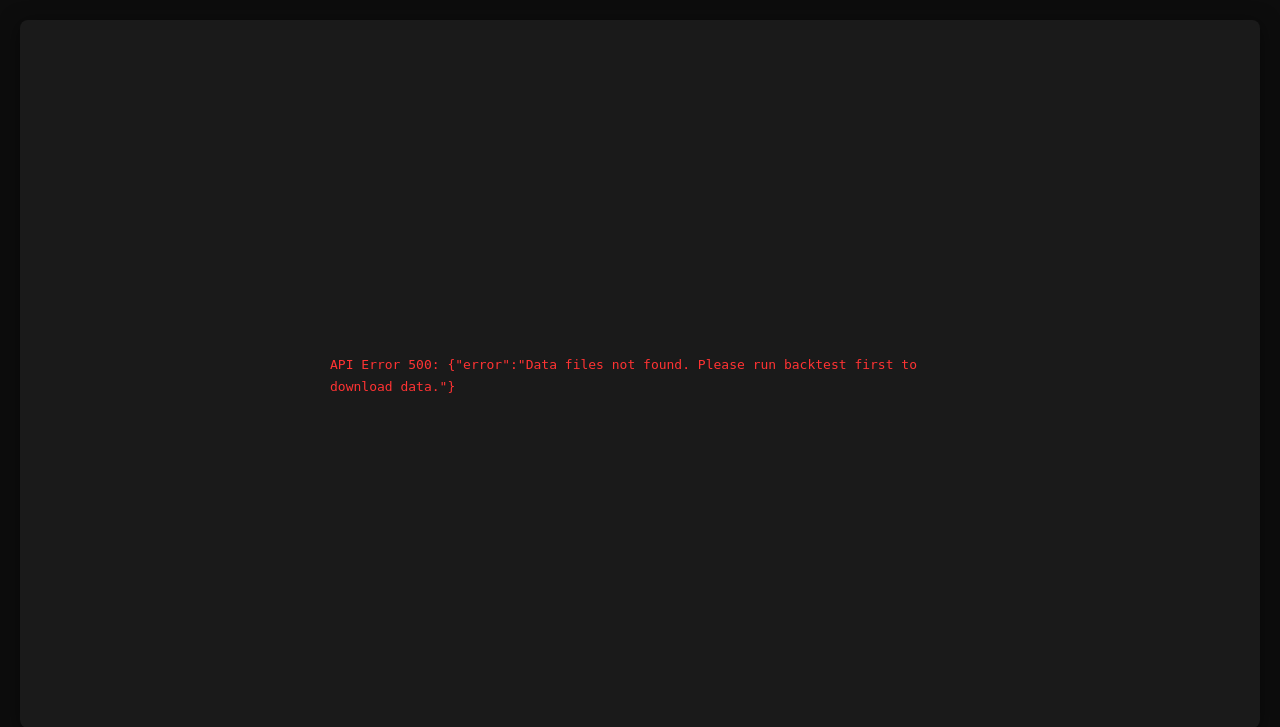
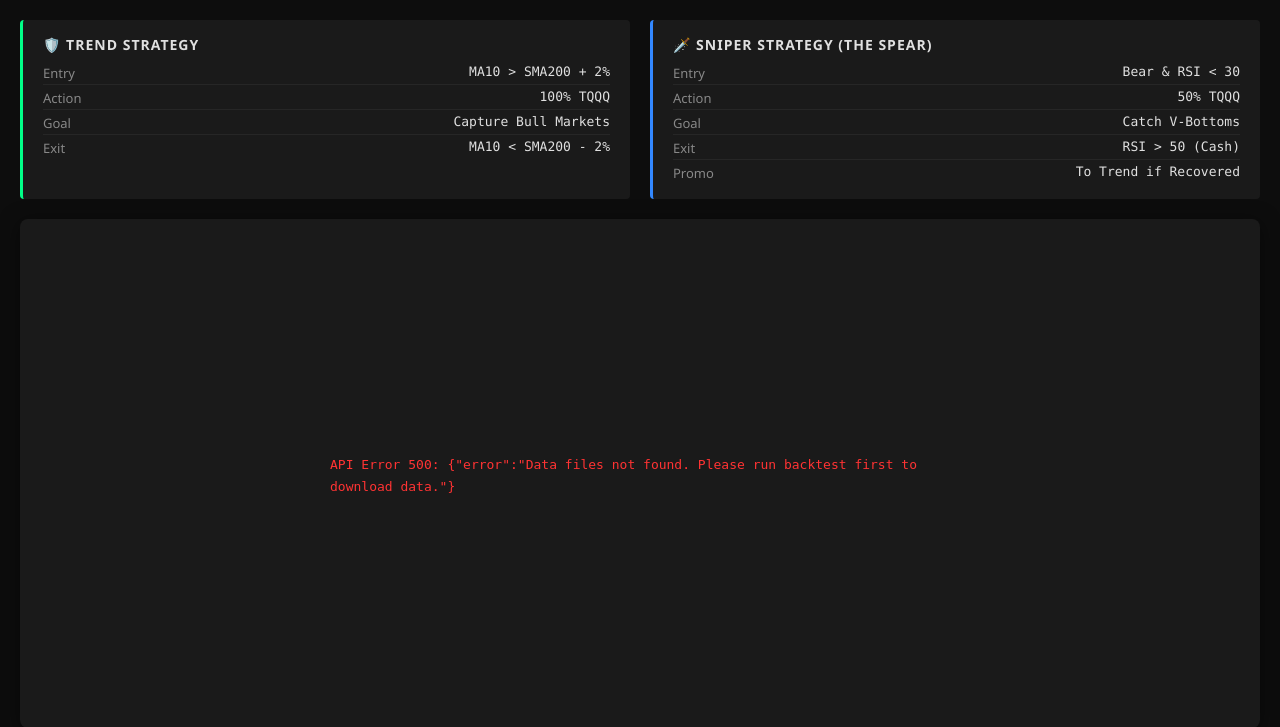
Before and after one commit to cozec/LRS, a Flask app: template web/templates/index.html in a window 1280 px wide. Shown: the part 92-819 px from the top of the page. Run offline with Flask 3, Linux system fonts and the light colour scheme; the template is opened without the code that fills it: most values are stand-ins (such as "Sample title", 1, 10 or a date in 2020); some libraries are stand-ins or nearby versions.

Commit message:
Upgrade website design to premium dark theme with detailed strategy rules

```diff
--- a/web/static/css/style.css
+++ b/web/static/css/style.css
@@ -50,9 +50,17 @@ h1 {
     min-width: 150px;
 }
 
-.metric-card.bull { border-left-color: var(--accent-green); }
-.metric-card.bear { border-left-color: var(--accent-red); }
-.metric-card.sniper { border-left-color: var(--accent-blue); }
+.metric-card.bull {
+    border-left-color: var(--accent-green);
+}
+
+.metric-card.bear {
+    border-left-color: var(--accent-red);
+}
+
+.metric-card.sniper {
+    border-left-color: var(--accent-blue);
+}
 
 .label {
     font-size: 11px;
@@ -69,16 +77,26 @@ h1 {
 }
 
 /* Mode Indicators */
-.mode-bull { color: var(--accent-green); text-shadow: 0 0 10px rgba(0,255,136, 0.3); }
-.mode-sniper { color: var(--accent-blue); text-shadow: 0 0 10px rgba(51,136,255, 0.3); }
-.mode-cash { color: var(--text-secondary); }
+.mode-bull {
+    color: var(--accent-green);
+    text-shadow: 0 0 10px rgba(0, 255, 136, 0.3);
+}
+
+.mode-sniper {
+    color: var(--accent-blue);
+    text-shadow: 0 0 10px rgba(51, 136, 255, 0.3);
+}
+
+.mode-cash {
+    color: var(--text-secondary);
+}
 
 /* Chart Container */
 #chart-container {
     flex-grow: 1;
     background: var(--card-bg);
     border-radius: 8px;
-    box-shadow: 0 4px 20px rgba(0,0,0,0.5);
+    box-shadow: 0 4px 20px rgba(0, 0, 0, 0.5);
     position: relative;
     overflow: hidden;
 }
@@ -97,3 +115,62 @@ h1 {
     left: 50%;
     transform: translateX(-50%);
 }
+
+/* Strategy Logic Boxes */
+.logic-panel {
+    display: flex;
+    gap: 20px;
+    margin-bottom: 20px;
+}
+
+.logic-box {
+    background: var(--card-bg);
+    padding: 15px 20px;
+    border-radius: 4px;
+    border-left: 3px solid var(--grid-color);
+    flex: 1;
+}
+
+.logic-box.trend {
+    border-left-color: var(--accent-green);
+}
+
+.logic-box.sniper {
+    border-left-color: var(--accent-blue);
+}
+
+.logic-box h3 {
+    margin: 0 0 10px 0;
+    font-size: 14px;
+    color: var(--text-primary);
+    text-transform: uppercase;
+    letter-spacing: 1px;
+    display: flex;
+    align-items: center;
+    gap: 8px;
+}
+
+.logic-row {
+    display: flex;
+    justify-content: space-between;
+    margin-bottom: 4px;
+    font-size: 13px;
+    border-bottom: 1px solid rgba(255, 255, 255, 0.05);
+    padding-bottom: 2px;
+}
+
+.logic-row:last-child {
+    border-bottom: none;
+    margin-bottom: 0;
+}
+
+.logic-label {
+    color: var(--text-secondary);
+    font-weight: 500;
+}
+
+.logic-val {
+    color: var(--text-primary);
+    font-family: 'Consolas', monospace;
+    text-align: right;
+}
--- a/web/templates/index.html
+++ b/web/templates/index.html
@@ -1,5 +1,6 @@
 <!DOCTYPE html>
 <html lang="en">
+
 <head>
     <meta charset="UTF-8">
     <meta name="viewport" content="width=device-width, initial-scale=1.0">
@@ -7,6 +8,7 @@
     <link rel="stylesheet" href="{{ url_for('static', filename='css/style.css') }}">
     <script src="https://cdn.plot.ly/plotly-2.27.0.min.js"></script>
 </head>
+
 <body>
     <header>
         <div>
@@ -27,12 +29,59 @@
 
             <div class="metric-card">
                 <span class="label">RSI (14)</span>
-                <span class="value" style="color: {{ '#00ff88' if status.rsi < 30 else '#ff3333' if status.rsi > 70 else '#e0e0e0' }}">
+                <span class="value"
+                    style="color: {{ '#00ff88' if status.rsi < 30 else '#ff3333' if status.rsi > 70 else '#e0e0e0' }}">
                     {{ "{:.2f}".format(status.rsi) }}
                 </span>
             </div>
         </div>
     </header>
+
+    <!-- Strategy Logic Summary -->
+    <div class="logic-panel">
+        <div class="logic-box trend">
+            <h3>🛡️ Trend Strategy</h3>
+            <div class="logic-row">
+                <span class="logic-label">Entry</span>
+                <span class="logic-val">MA10 > SMA200 + 2%</span>
+            </div>
+            <div class="logic-row">
+                <span class="logic-label">Action</span>
+                <span class="logic-val">100% TQQQ</span>
+            </div>
+            <div class="logic-row">
+                <span class="logic-label">Goal</span>
+                <span class="logic-val">Capture Bull Markets</span>
+            </div>
+            <div class="logic-row">
+                <span class="logic-label">Exit</span>
+                <span class="logic-val">MA10 < SMA200 - 2%</span>
+            </div>
+        </div>
+        <div class="logic-box sniper">
+            <h3>🗡️ Sniper Strategy (The Spear)</h3>
+            <div class="logic-row">
+                <span class="logic-label">Entry</span>
+                <span class="logic-val">Bear & RSI < 30</span>
+            </div>
+            <div class="logic-row">
+                <span class="logic-label">Action</span>
+                <span class="logic-val">50% TQQQ</span>
+            </div>
+            <div class="logic-row">
+                <span class="logic-label">Goal</span>
+                <span class="logic-val">Catch V-Bottoms</span>
+            </div>
+            <div class="logic-row">
+                <span class="logic-label">Exit</span>
+                <span class="logic-val">RSI > 50 (Cash)</span>
+            </div>
+            <div class="logic-row">
+                <span class="logic-label">Promo</span>
+                <span class="logic-val">To Trend if Recovered</span>
+            </div>
+        </div>
+    </div>
 
     <div id="chart-container">
         <div class="loading">Loading Finance Data...</div>
@@ -40,4 +89,5 @@
 
     <script src="{{ url_for('static', filename='js/dashboard.js') }}"></script>
 </body>
+
 </html>
```
